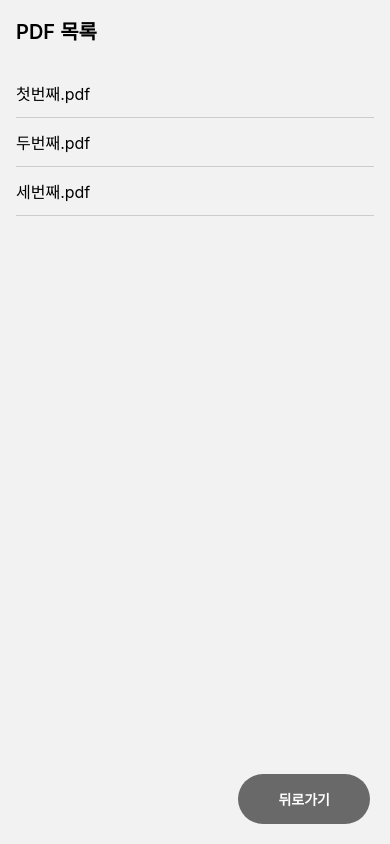
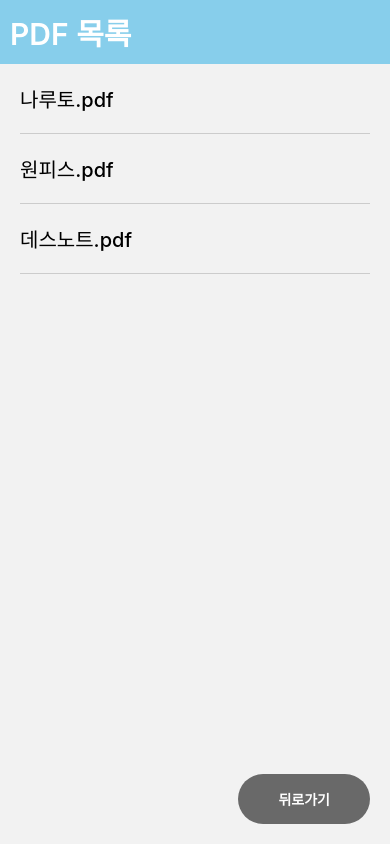
Before and after one commit to wodus1201/ComicTint, a React Native app: screen /PdfList in a window 390 px wide. Built offline with nearby package versions, Linux system fonts and the light colour scheme.

Commit message:
chore: PDF 목록 및 UI 개선 #1
- PdfListScreen의 제목 스타일을 수정하여 가독성 향상 및 UI 개선
- 리스트 항목의 패딩 및 텍스트 크기를 조정하여 사용자 경험 개선

```diff
--- a/src/data/pdfs.ts
+++ b/src/data/pdfs.ts
@@ -1,7 +1,7 @@
 export type PdfItem = { id: string; name: string };
 
 export const mockPdfs: PdfItem[] = [
-  { id: '1', name: '첫번째.pdf' },
-  { id: '2', name: '두번째.pdf' },
-  { id: '3', name: '세번째.pdf' },
+  { id: '1', name: '나루토.pdf' },
+  { id: '2', name: '원피스.pdf' },
+  { id: '3', name: '데스노트.pdf' },
 ];
--- a/src/screens/PdfListScreen.tsx
+++ b/src/screens/PdfListScreen.tsx
@@ -36,21 +36,23 @@ const styles = StyleSheet.create({
     flex: 1,
   },
   title: {
-    fontSize: 20,
+    fontSize: 30,
     fontWeight: '600',
-    margin: 16,
+    color: 'white',
+    backgroundColor: 'skyblue',
+    padding: 10,
   },
   listContent: {
-    paddingHorizontal: 16,
-    paddingVertical: 8,
+    paddingHorizontal: 20,
   },
   item: {
-    paddingVertical: 12,
+    paddingVertical: 20,
     borderBottomWidth: StyleSheet.hairlineWidth,
     borderColor: '#ccc',
   },
   itemText: {
-    fontSize: 16,
+    fontSize: 20,
+    fontWeight: '500',
   },
   backButtonContainer: {
     position: 'absolute',
```
